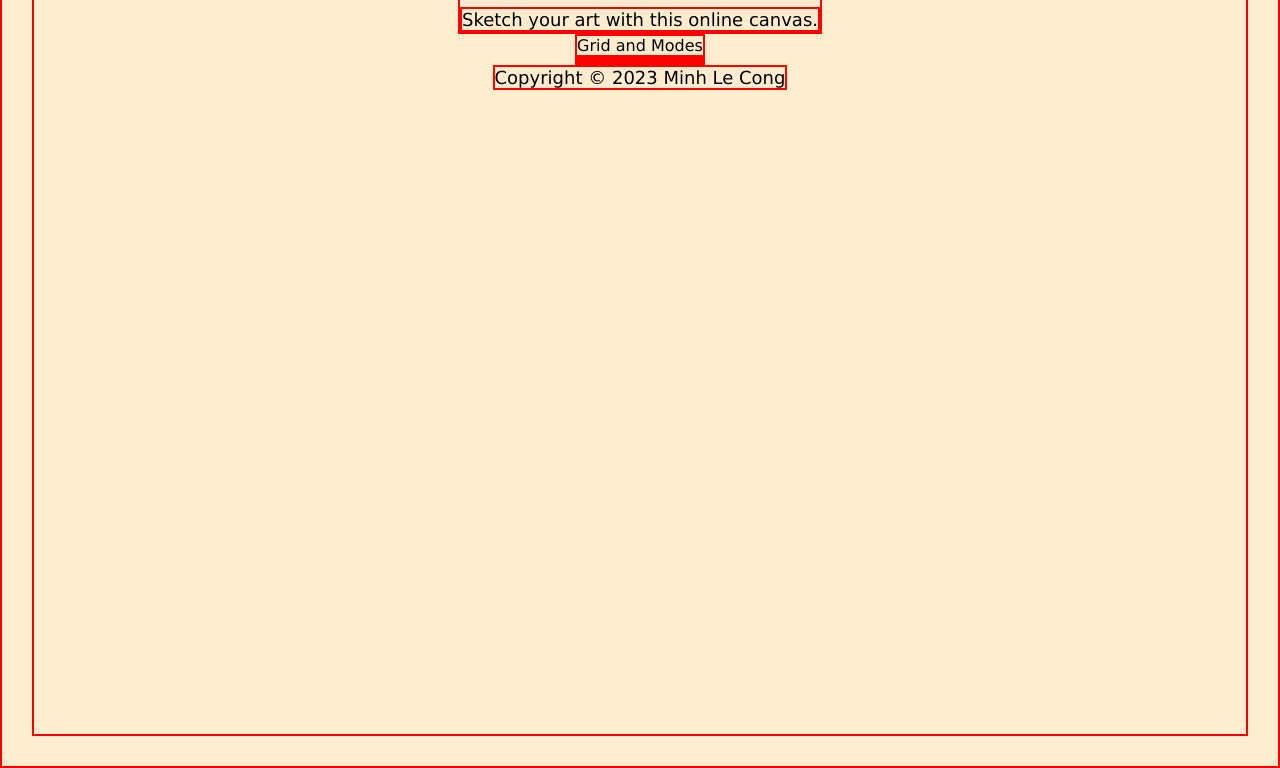
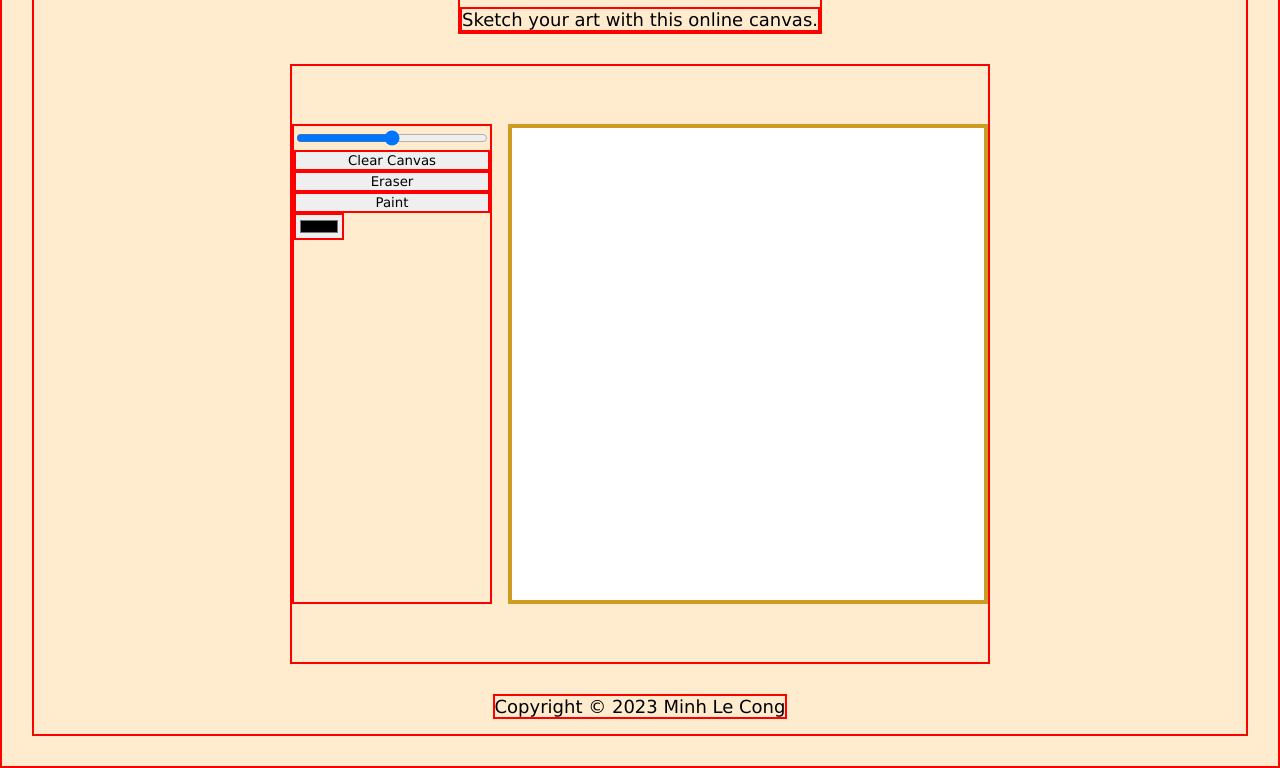
Before and after one commit to brianle169/etch-a-sketch, a plain HTML site: page index.html in a window 1280 px wide. Shown: the part 96-864 px from the top of the page. Drawn offline with Linux system fonts and the light colour scheme.

Commit message:
CSS Styling for grid-container, add modes buttons

```diff
--- a/index.html
+++ b/index.html
@@ -14,8 +14,13 @@
          <p class="page-text">Sketch your art with this online canvas.</p>
       </header>
       <main>
-         Grid and Modes
-         <div class="modes-container" id="modes-container"></div>
+         <form class="modes-container" id="modes-container">
+            <input type="range" name="" id="size-slider" min="16" max="64" />
+            <button>Clear Canvas</button>
+            <button>Eraser</button>
+            <button>Paint</button>
+            <input type="color" name="" id="color-picker" />
+         </form>
          <div class="grid-container" id="grid-container"></div>
       </main>
       <footer class="page-text">Copyright © 2023 Minh Le Cong</footer>
--- a/style.css
+++ b/style.css
@@ -29,3 +29,31 @@ header {
 header > * {
    margin: 0px;
 }
+
+/* MAIN BODY */
+main {
+   display: flex;
+   margin: 30px;
+   height: 600px;
+   min-width: 700px;
+   justify-content: space-between;
+   align-items: center;
+}
+
+main > #grid-container {
+   display: flex;
+   flex-direction: row;
+   flex-wrap: wrap;
+   min-width: 480px;
+   height: 480px;
+   border: 4px solid rgb(205, 156, 34);
+   background-color: #ffffff;
+}
+
+main > #modes-container {
+   display: flex;
+   flex-direction: column;
+   flex-wrap: wrap;
+   min-width: 200px;
+   height: 480px;
+}
```
